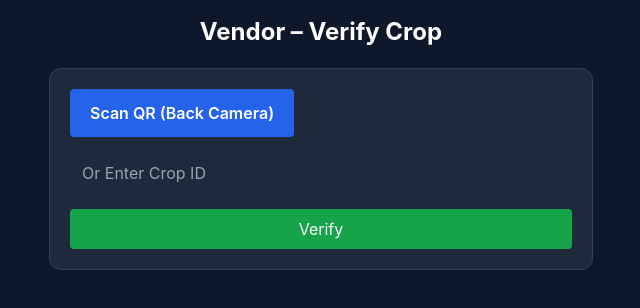
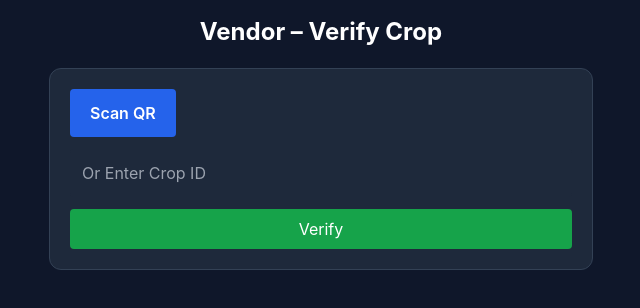
Before and after one commit to SamruddhiS1505/vendor-scan-app, a plain HTML site: page vendor-only.html in a window 1280 px wide. Shown: the whole page, without its empty margins (319-959 px from the left). Drawn offline with nearby package versions, Linux system fonts and the light colour scheme.

Commit message:
Update vendor-only.html

```diff
--- a/vendor-only.html
+++ b/vendor-only.html
@@ -22,7 +22,7 @@ body { background:#0f172a; color:#e2e8f0; font-family: Inter, sans-serif; }
 
 <div class="card mb-4">
     <button id="scanBtn" class="bg-blue-600 px-5 py-3 rounded text-white font-semibold">
-        Scan QR (Back Camera)
+        Scan QR
     </button>
 
     <input id="manualId" placeholder="Or Enter Crop ID" class="w-full mt-3 p-3 rounded bg-slate-800" />
```
